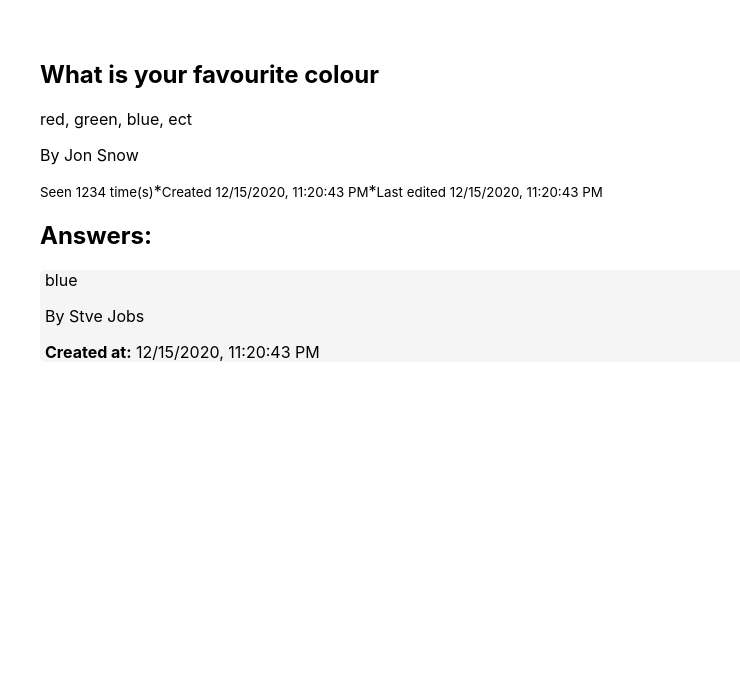
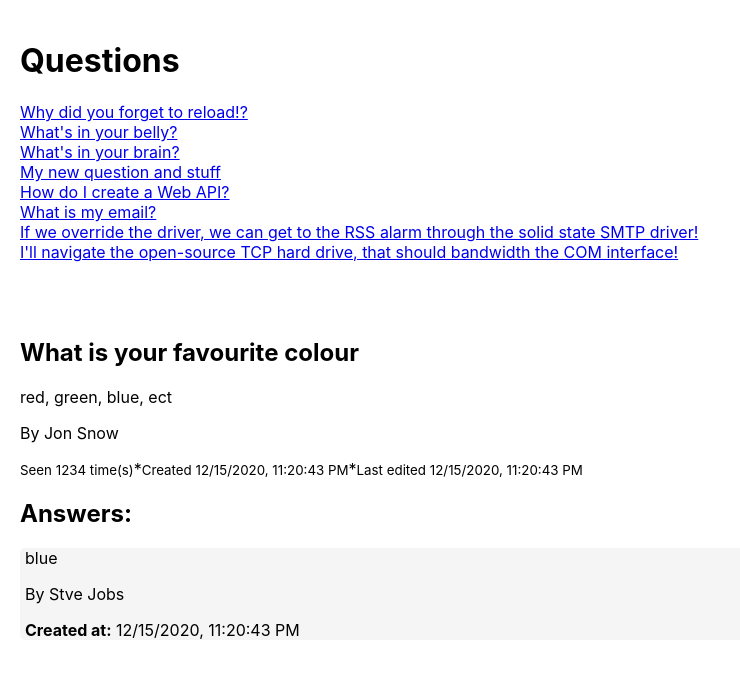
Before and after one commit to CodeCoreYVR/awesome-answers-react-september-2020, a React (Create React App) app: page / in a window 1280 px wide. Shown: the top 678 px of the page, without its empty margins (0-740 px from the left). Built offline with nearby package versions, Linux system fonts and the light colour scheme.

Commit message:
add demo for question index

```diff
--- a/src/App.js
+++ b/src/App.js
@@ -1,13 +1,17 @@
 import React from 'react';
 import QuestionShowPage from './components/QuestionShowPage';
+import QuestionIndexPage from './components/QuestionIndexPage';
+
+import questionsData from './questionData';
 
 import './styles/App.css';
 
 const App = () => {
   return(
-    <main>
+    <div>
+      <QuestionIndexPage questions={questionsData}/>
       <QuestionShowPage/>
-    </main>
+    </div>
   );
 }
 
--- /dev/null
+++ b/src/components/QuestionIndexPage.js
@@ -0,0 +1,22 @@
+import React from 'react';
+
+const QuestionIndexPage = (props) => {
+  return(
+    <main>
+      <h1>Questions</h1>
+      <ul style={{ padding: 0, listStyle: 'none'}}>
+        {
+          props.questions.map(question => {
+            return(
+              <li key={question.id}>
+                <a href='#'>{question.title}</a>
+              </li>
+            )
+          })
+        }
+      </ul>
+    </main>
+  )
+}
+
+export default QuestionIndexPage;
--- /dev/null
+++ b/src/questionData.js
@@ -0,0 +1,69 @@
+export default [
+  {
+    id: 625,
+    title: "Why did you forget to reload!?",
+    body: "Things and things and things",
+    view_count: 0,
+    created_at: "2018-07-24T19:04:28.298Z",
+    updated_at: "2018-07-24T19:04:28.298Z"
+  },
+  {
+    id: 624,
+    title: "What's in your belly?",
+    body: "Stuff, stuff and other stuff",
+    view_count: 0,
+    created_at: "2018-07-24T19:04:11.313Z",
+    updated_at: "2018-07-24T19:04:11.313Z"
+  },
+  {
+    id: 623,
+    title: "What's in your brain?",
+    body: "Stuff, stuff and other stuff",
+    view_count: 0,
+    created_at: "2018-07-24T19:02:46.457Z",
+    updated_at: "2018-07-24T19:02:46.457Z"
+  },
+  {
+    id: 622,
+    title: "My new question and stuff",
+    body: "Ladida ladida lalala",
+    view_count: 0,
+    created_at: "2018-07-24T18:54:32.722Z",
+    updated_at: "2018-07-24T18:54:32.722Z"
+  },
+  {
+    id: 621,
+    title: "How do I create a Web API?",
+    body: "Do this and that, then those things.",
+    view_count: 0,
+    created_at: "2018-07-19T18:38:11.898Z",
+    updated_at: "2018-07-19T18:38:11.898Z"
+  },
+  {
+    id: 620,
+    title: "What is my email?",
+    body: "Put some random text in here",
+    view_count: 4,
+    created_at: "2018-07-18T18:52:56.766Z",
+    updated_at: "2018-07-18T18:55:20.043Z"
+  },
+  {
+    id: 619,
+    title:
+      "If we override the driver, we can get to the RSS alarm through the solid state SMTP driver!",
+    body:
+      "Of course it is happening inside your head, Harry, but why on earth should that mean that it is not real?",
+    view_count: 321,
+    created_at: "2018-07-17T19:28:45.748Z",
+    updated_at: "2018-07-17T19:28:45.748Z"
+  },
+  {
+    id: 618,
+    title:
+      "I'll navigate the open-source TCP hard drive, that should bandwidth the COM interface!",
+    body: "After all this time? Always.",
+    view_count: 9398,
+    created_at: "2018-07-17T19:28:45.691Z",
+    updated_at: "2018-07-17T19:29:28.652Z"
+  }
+];
```
